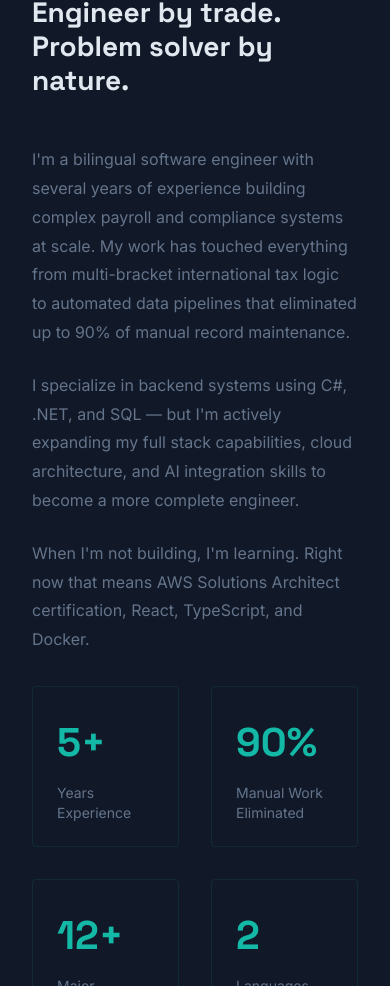
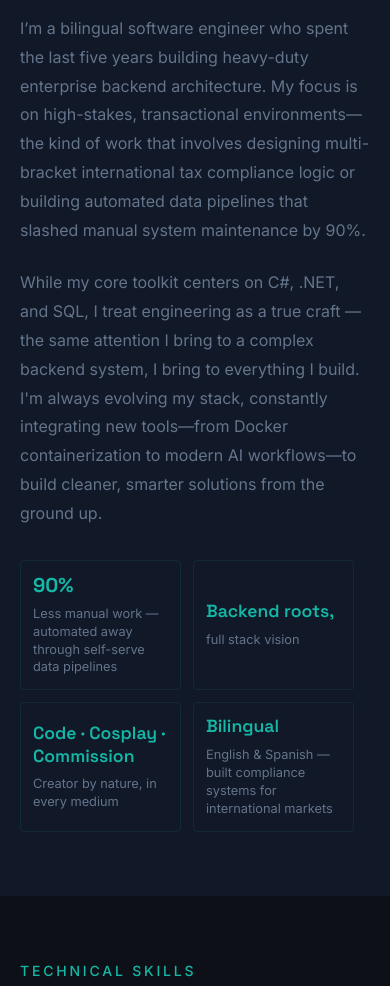
Before and after one commit to Kaito321/portfolio, a React app: page / in a window 390 px wide. Shown: the part 1014-2000 px from the top of the page. Built offline with nearby package versions, Linux system fonts and the light colour scheme; the HTML template or start-up script is replaced by a standard one.

Commit message:
Portfolio: Cleaned up about page, updated text, fixed resizing issue.

```diff
--- a/src/App.css
+++ b/src/App.css
@@ -2,4 +2,7 @@
   min-height: 100vh;
   display: flex;
   flex-direction: column;
+  width: 100%;
+  max-width: 100%;
+  overflow-x: hidden;
 }
--- a/src/components/Navbar/Navbar.css
+++ b/src/components/Navbar/Navbar.css
@@ -69,3 +69,26 @@
 .navbar-links a:hover::after {
     width: 100%;
 }
+
+@media (max-width: 768px) {
+    .navbar-links {
+        gap: 1.25rem;
+    }
+
+    .navbar-links a {
+        font-size: 0.75rem;
+    }
+}
+
+@media (max-width: 480px) {
+    .navbar-inner {
+        flex-direction: column;
+        gap: 1rem;
+        align-items: flex-start;
+    }
+
+    .navbar-links {
+        flex-wrap: wrap;
+        gap: 1rem;
+    }
+}
--- a/src/index.css
+++ b/src/index.css
@@ -19,6 +19,8 @@
 
 html {
   scroll-behavior: smooth;
+  overflow-x: hidden;
+  width: 100%;
 }
 
 body {
@@ -27,6 +29,8 @@ body {
   font-family: var(--font-body);
   line-height: 1.6;
   -webkit-font-smoothing: antialiased;
+  overflow-x: hidden;
+  width: 100%;
 }
 
 h1, h2, h3, h4, h5, h6 {
--- a/src/pages/About/About.css
+++ b/src/pages/About/About.css
@@ -1,5 +1,4 @@
 .about {
-    padding: 8rem 2rem;
     background: var(--bg-secondary);
 }
 
@@ -13,6 +12,7 @@
     grid-template-columns: 1fr 1fr;
     gap: 4rem;
     align-items: start;
+    width: 100%;
 }
 
 .about-text {
@@ -31,6 +31,7 @@
     display: grid;
     grid-template-columns: 1fr 1fr;
     gap: 2rem;
+    padding-right: 1rem;
 }
 
 .stat {
@@ -41,6 +42,11 @@
     border: 1px solid rgba(15, 123, 108, 0.2);
     border-radius: 4px;
     transition: border-color 0.2s ease;
+    min-width: 0;
+    word-break: break-word;
+    box-sizing: border-box;
+    height: 160px;
+    justify-content: center;
 }
 
 .stat:hover {
@@ -49,17 +55,33 @@
 
 .stat-number {
     font-family: var(--font-display);
-    font-size: 2.5rem;
+    font-size: 1.75rem;
     font-weight: 700;
     color: var(--teal-light);
+    line-height: 1.2;
+}
+
+.stat-text {
+    font-family: var(--font-display);
+    font-size: 1.1rem;
+    font-weight: 600;
+    color: var(--teal-light);
+    line-height: 1.3;
 }
 
 .stat-label {
-    font-size: 0.875rem;
+    font-size: 0.8rem;
     color: var(--text-muted);
     line-height: 1.4;
 }
-@media (max-width: 768px) {
+
+@media (max-width: 1200px) {
+    .about-grid {
+        gap: 2rem;
+    }
+}
+
+@media (max-width: 900px) {
     .about-grid {
         grid-template-columns: 1fr;
         gap: 2rem;
@@ -67,5 +89,31 @@
 
     .about-stats {
         grid-template-columns: 1fr 1fr;
+        gap: 1rem;
+    }
+
+    .stat {
+        padding: 1rem;
+        height: 140px;
+    }
+
+    .stat-number {
+        font-size: 1.5rem;
     }
 }
+
+@media (max-width: 480px) {
+    .about-stats {
+        grid-template-columns: 1fr 1fr;
+        gap: 0.75rem;
+    }
+
+    .stat {
+        padding: 0.75rem;
+        height: 130px;
+    }
+
+    .stat-number {
+        font-size: 1.25rem;
+    }
+}
--- a/src/pages/About/About.tsx
+++ b/src/pages/About/About.tsx
@@ -5,41 +5,38 @@ function About() {
         <section className="about section-padding" id="about">
             <div className="about-inner section-inner">
                 <p className="section-eyebrow">About Me</p>
-                <h2 className="section-title">Engineer by trade.<br />Problem solver by nature.</h2>
+                <h2 className="section-title">Architect & Artisan</h2>
                 <div className="about-grid">
                     <div className="about-text">
                         <p>
-                            I'm a bilingual software engineer with several years of experience building
-                            complex payroll and compliance systems at scale. My work has touched everything
-                            from multi-bracket international tax logic to automated data pipelines that
-                            eliminated up to 90% of manual record maintenance.
+                            I’m a bilingual software engineer who spent the last five years building heavy-duty
+                            enterprise backend architecture. My focus is on high-stakes, transactional environments—the
+                            kind of work that involves designing multi-bracket international tax compliance logic or
+                            building automated data pipelines that slashed manual system maintenance by 90%.
                         </p>
                         <p>
-                            I specialize in backend systems using C#, .NET, and SQL — but I'm actively
-                            expanding my full stack capabilities, cloud architecture, and AI integration
-                            skills to become a more complete engineer.
-                        </p>
-                        <p>
-                            When I'm not building, I'm learning. Right now that means AWS Solutions
-                            Architect certification, React, TypeScript, and Docker.
+                            While my core toolkit centers on C#, .NET, and SQL, I treat engineering as a true craft —
+                            the same attention I bring to a complex backend system, I bring to everything I build.
+                            I'm always evolving my stack, constantly integrating new tools—from Docker containerization
+                            to modern AI workflows—to build cleaner, smarter solutions from the ground up.
                         </p>
                     </div>
                     <div className="about-stats">
                         <div className="stat">
-                            <span className="stat-number">5+</span>
-                            <span className="stat-label">Years Experience</span>
+                            <span className="stat-number">90%</span>
+                            <span className="stat-label">Less manual work — automated away through self-serve data pipelines</span>
                         </div>
                         <div className="stat">
-                            <span className="stat-number">90%</span>
-                            <span className="stat-label">Manual Work Eliminated</span>
+                            <span className="stat-text">Backend roots,</span>
+                            <span className="stat-label">full stack vision</span>
                         </div>
                         <div className="stat">
-                            <span className="stat-number">12+</span>
-                            <span className="stat-label">Major Systems Reviewed</span>
+                            <span className="stat-text">Code · Cosplay · Commission</span>
+                            <span className="stat-label">Creator by nature, in every medium</span>
                         </div>
                         <div className="stat">
-                            <span className="stat-number">2</span>
-                            <span className="stat-label">Languages</span>
+                            <span className="stat-text">Bilingual</span>
+                            <span className="stat-label">English & Spanish — built compliance systems for international markets</span>
                         </div>
                     </div>
                 </div>
--- a/src/pages/Experience/Experience.css
+++ b/src/pages/Experience/Experience.css
@@ -72,7 +72,16 @@
 }
 
 @media (max-width: 768px) {
+
     .experience-header {
         flex-direction: column;
     }
+
+    .experience-bullets li {
+        font-size: 0.875rem;
+    }
+
+    .experience-role {
+        font-size: 1.1rem;
+    }
 }
--- a/src/pages/Projects/Projects.css
+++ b/src/pages/Projects/Projects.css
@@ -4,7 +4,7 @@
 
 .projects-grid {
     display: grid;
-    grid-template-columns: repeat(auto-fit, minmax(320px, 1fr));
+    grid-template-columns: repeat(auto-fit, minmax(min(320px, 100%), 1fr));
     gap: 2rem;
 }
 
--- a/src/pages/Skills/Skills.css
+++ b/src/pages/Skills/Skills.css
@@ -4,7 +4,7 @@
 
 .skills-grid {
     display: grid;
-    grid-template-columns: repeat(auto-fit, minmax(300px, 1fr));
+    grid-template-columns: repeat(auto-fit, minmax(min(300px, 100%), 1fr));
     gap: 3rem;
 }
 
--- a/src/styles/Global/global.css
+++ b/src/styles/Global/global.css
@@ -1,11 +1,16 @@
 /* ─── Section Layout ─────────────────────────────────── */
 .section-padding {
     padding: 8rem 2rem;
+    width: 100%;
+    box-sizing: border-box;
 }
 
 .section-inner {
     max-width: 1100px;
     margin: 0 auto;
+    width: 100%;
+    box-sizing: border-box;
+    padding: 0 2rem;
 }
 
 /* ─── Section Typography ─────────────────────────────── */
@@ -64,3 +69,25 @@
     background: rgba(15, 123, 108, 0.1);
     transform: translateY(-2px);
 }
+
+@media (max-width: 900px) {
+    .section-padding {
+        padding: 6rem 1.5rem;
+    }
+}
+
+@media (max-width: 768px) {
+    .section-padding {
+        padding: 5rem 1.25rem;
+    }
+}
+
+@media (max-width: 480px) {
+    .section-padding {
+        padding: 4rem 1rem;
+    }
+
+    .section-inner {
+        padding: 0 0.25rem;
+    }
+}
```
